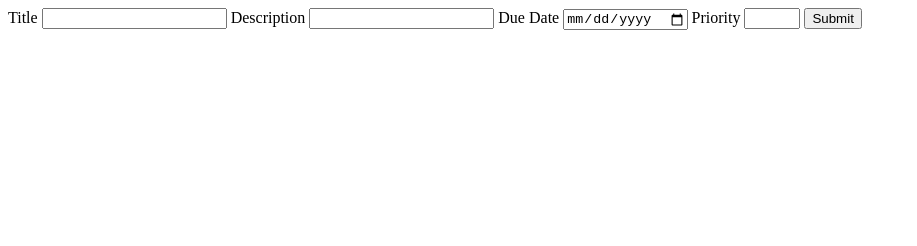
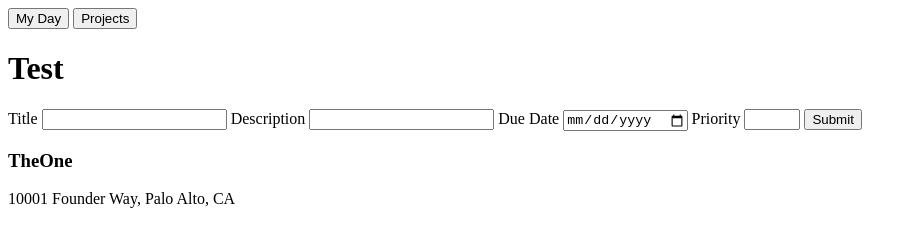
Before and after one commit to t-drape/todo_list_js, a website built with webpack: page src/template.html in a window 1280 px wide. Shown: the whole page, without its empty margins (0-917 px from the left). Built offline with nearby package versions, Linux system fonts and the light colour scheme.

Commit message:
Finish adding title to content from form

```diff
--- a/src/index.js
+++ b/src/index.js
@@ -7,14 +7,25 @@ let curFolder;
 // Default folder for all tasks
 const myDay = newFolder("My Day", "All your Tasks");
 
+const content = document.getElementById("content");
+const displayTasks = () => {
+  for (let task of myDay.getTasks()) {
+    console.log(task.getTitle());
+    const t = document.createElement("h1");
+    t.textContent = task.getTitle();
+    content.appendChild(t);
+  }
+}
+
 const createTask = (data) => {
   const title = data.get("title");
   const dueDate = data.get("dueDate");
   const priority = data.get("priority");
   const description = data.get("description");
   // When a new task is created, add it automatically to myDay
-  myDay.addNewTask(newTask(title, dueDate, description, priority));
-  console.log(myDay.getTasks())
+  const task = newTask(title, dueDate, description, priority);
+  myDay.addNewTask(task);
+  displayTasks();
 }
 
 const getFormData = (event) => {
@@ -29,9 +40,13 @@ const getFormData = (event) => {
 }
 
 const form = document.querySelector("form");
+
 form.addEventListener("submit", getFormData);
 
-// const t = newTask("Test", 2, "First One!", 10);
+const t = newTask("Test", 2, "First One!", 10);
+myDay.addNewTask(t);
+displayTasks();
+
 // myDay.addNewTask(t);
 
 
--- a/src/template.html
+++ b/src/template.html
@@ -6,6 +6,13 @@
   <title>To-Do List</title>
 </head>
 <body>
+  <header>
+    <nav>
+      <button>My Day</button>
+      <button>Projects</button>
+    </nav>
+  </header>
+  <div id="content"></div>
   <form>
     <label for="title">Title</label>
     <input id="title" name="title" type="text">
@@ -17,5 +24,11 @@
     <input id="priority" name="priority" type="number" min="1" max="10">
     <input type="submit">
   </form>
+  <footer>
+    <div class="loc">
+      <h3>TheOne</h3>
+      <p>10001 Founder Way, Palo Alto, CA</p>
+    </div>
+  </footer>
 </body>
 </html>
```
